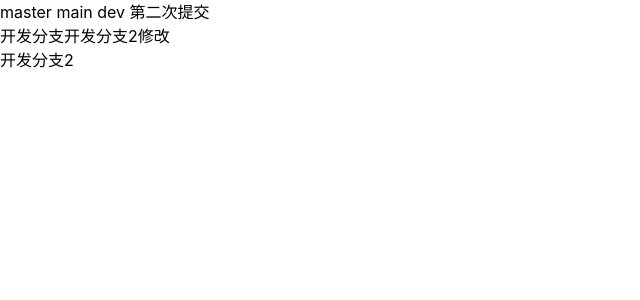
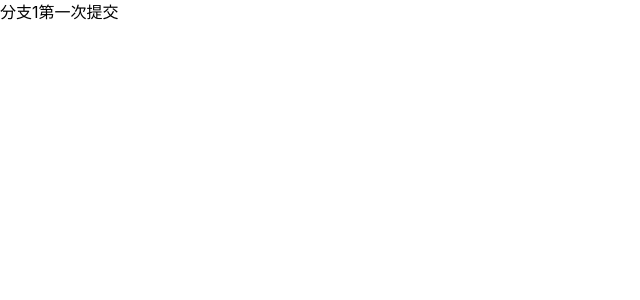
Before and after one commit to lemonkang/fincesecond, a React (Create React App) app: page / in a window 1280 px wide. Shown: the top 300 px of the page, without its empty margins (0-640 px from the left). Built offline with nearby package versions, Linux system fonts and the light colour scheme.

Commit message:
Feature/inno (#3)
* dev分支第一次提交

* 分支1第一次提交

---------

Co-authored-by: inno <Innok@karboncard.com>

```diff
--- a/src/App.tsx
+++ b/src/App.tsx
@@ -1,23 +1,9 @@
-
-import { Button, Input } from "antd"
-import {useEffect, useRef, useState } from "react"
-import { useStateCallback } from "./hooks"
-const App=()=>{
-const {state:count,setStateCallback:setCount}=  useStateCallback<number>(1)
 
 
-  const btnClick=()=>{
-    setCount(2,(val:any)=>{
-      console.log('====================================');
-      console.log('val',val);
-      console.log('====================================');
-    })
+const App=()=>{
 
-  }
   return <div>
-    <div>master main dev 第二次提交</div>
-    <div>开发分支开发分支2修改</div>
-    <div>开发分支2</div>
+     <div>分支1第一次提交</div>
   </div>
 }
 export default App
```
